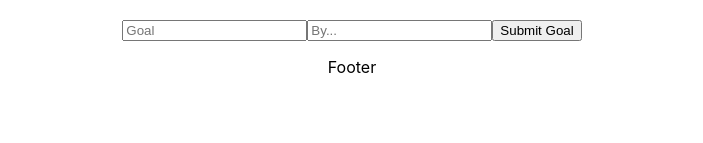
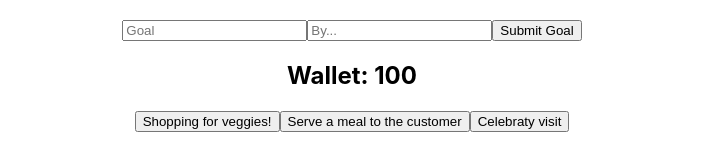
Before and after one commit to dezsotokos/react-my_house, a React (Create React App) app: page / in a window 1280 px wide. Shown: the part 809-952 px from the top of the page, without its empty margins (288-991 px from the left). Before the commit the page ends 902 px from the top, so only its background shows below. Built offline with nearby package versions, Linux system fonts and the light colour scheme.

Commit message:
reducer useage

```diff
--- a/src/components/Home.js
+++ b/src/components/Home.js
@@ -6,6 +6,7 @@ import Calculator from "./Calculator";
 import video from '../assets/videos/front_vid.mp4'
 import GoalManagger from "./GoalManagger";
 import { useEffect, useState } from "react";
+import Wallet from "./Wallet";
 
 function HomePage(props) {
     const day = new Date().getDay();
@@ -49,6 +50,7 @@ function HomePage(props) {
             />
             <Calculator />
             <GoalManagger />
+            <Wallet />
         </div>
     );
 }
--- /dev/null
+++ b/src/components/Wallet.js
@@ -0,0 +1,24 @@
+import { useReducer } from "react";
+
+const reducer = (state, action) => {
+    if (action.type === 'buy_ingedients') return {money: state.money - 10};
+    if (action.type === 'sell_a_meal') return {money: state.money + 10};
+    if (action.type === 'celebraty_visit') return {money: state.money + 1000};
+    return state;
+}
+function Wallet() {
+    const initalState = {money: 100};
+    const [state, dispatch] = useReducer(reducer, initalState)
+    return (
+        <div className="Wallet">
+            <h2>Wallet: {state.money}</h2>
+            <div>
+                <button onClick={() => dispatch({type: 'buy_ingedients'})}>Shopping for veggies!</button>
+                <button onClick={() => dispatch({type: 'sell_a_meal'})}>Serve a meal to the customer</button>
+                <button onClick={() => dispatch({type: 'celebraty_visit'})}>Celebraty visit</button>
+            </div>
+        </div>
+    );
+}
+
+export default Wallet;
```
